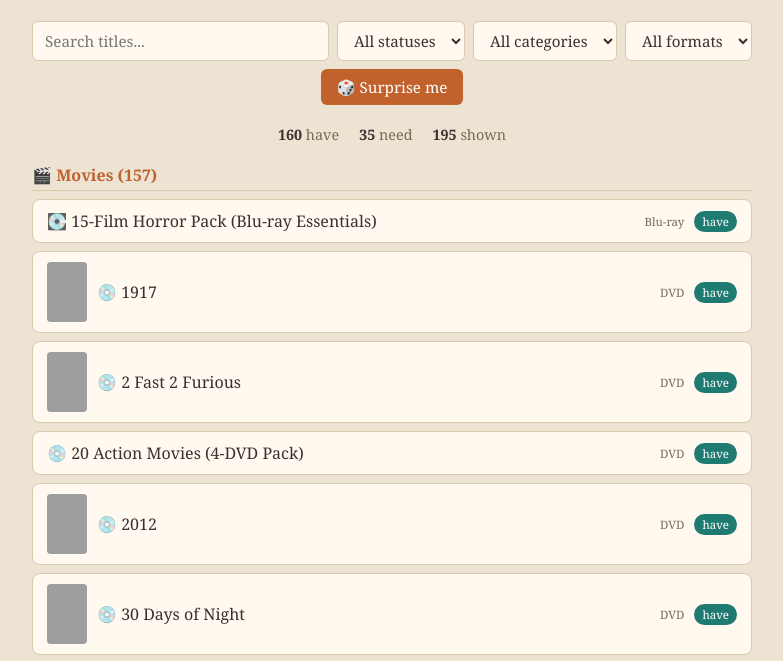
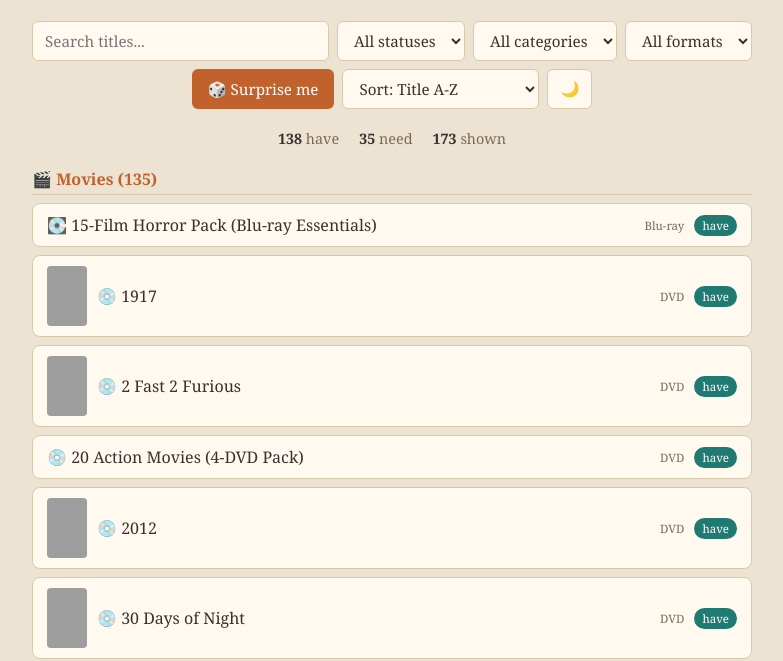
Before and after one commit to HailKrampus/Media-Library, a plain HTML site: page index.html in a window 1280 px wide. Shown: the part 115-776 px from the top of the page, without its empty margins (248-1031 px from the left). Drawn offline with Linux system fonts and the light colour scheme; grey boxes are pictures that could not be loaded.

Commit message:
added dark mode and prograss bars for movie collection

```diff
--- a/index.html
+++ b/index.html
@@ -123,6 +123,38 @@
     color: #7a6a55;
     margin-top: 40px;
   }
+  body.dark {
+    --sand: #241f1a;
+    --card: #2f2822;
+    --ink: #f0e6d8;
+    --border: #4a3f34;
+  }
+  .theme-btn {
+    padding: 8px 12px;
+    border: 1px solid var(--border);
+    border-radius: 6px;
+    background: var(--card);
+    color: var(--ink);
+    cursor: pointer;
+    font-size: 0.95rem;
+  }
+  .progress-bar {
+    width: 100%;
+    height: 6px;
+    background: var(--border);
+    border-radius: 999px;
+    overflow: hidden;
+    margin: 4px 0 2px;
+  }
+  .progress-fill {
+    height: 100%;
+    background: var(--turquoise);
+  }
+  .progress-text {
+    font-size: 0.78rem;
+    color: #7a6a55;
+    margin-bottom: 6px;
+  }
 </style>
 </head>
 <body>
@@ -149,6 +181,12 @@
     <option value="Blu-ray">Blu-ray</option>
   </select>
   <button class="surprise-btn" id="surpriseBtn">🎲 Surprise me</button>
+  <select id="sortBy">
+    <option value="title">Sort: Title A-Z</option>
+    <option value="format">Sort: Format</option>
+    <option value="recent">Sort: Recently Added</option>
+  </select>
+  <button class="theme-btn" id="themeToggle">🌙</button>
 </div>
 
 <div class="stats" id="stats"></div>
@@ -157,9 +195,14 @@
 <script>
 let library = [];
 
+if (localStorage.getItem('theme') === 'dark') {
+  document.body.classList.add('dark');
+}
+
 fetch('media.json')
   .then(res => res.json())
   .then(data => {
+    data.forEach((item, i) => { item._idx = i; });
     library = data;
     render();
   })
@@ -168,10 +211,16 @@
       '<div class="empty">Could not load media.json — make sure it\'s in the same folder as this page.</div>';
   });
 
+document.getElementById('themeToggle').addEventListener('click', () => {
+  document.body.classList.toggle('dark');
+  localStorage.setItem('theme', document.body.classList.contains('dark') ? 'dark' : 'light');
+});
+
 document.getElementById('search').addEventListener('input', render);
 document.getElementById('statusFilter').addEventListener('change', render);
 document.getElementById('categoryFilter').addEventListener('change', render);
 document.getElementById('formatFilter').addEventListener('change', render);
+document.getElementById('sortBy').addEventListener('change', render);
 document.getElementById('surpriseBtn').addEventListener('click', () => {
   const haves = library.filter(i => i.status === 'have');
   if (haves.length === 0) return;
@@ -207,6 +256,8 @@
     return;
   }
 
+  const sortBy = document.getElementById('sortBy').value;
+
   if (status === 'need') {
     const groups = {};
     filtered.forEach(item => {
@@ -215,8 +266,15 @@
     });
     let html = '';
     Object.keys(groups).sort().forEach(key => {
+      const needItems = groups[key];
+      const haveCount = library.filter(i => i.status === 'have' && i.collection === key).length;
+      const needCount = needItems.length;
+      const total = haveCount + needCount;
+      const percent = total ? Math.round((haveCount / total) * 100) : 0;
       html += `<div class="group-label">${key}</div>`;
-      groups[key].sort((a, b) => a.title.localeCompare(b.title)).forEach(item => {
+      html += `<div class="progress-bar"><div class="progress-fill" style="width:${percent}%"></div></div>`;
+      html += `<div class="progress-text">${haveCount} owned, ${needCount} missing</div>`;
+      sortItems(needItems, sortBy).forEach(item => {
         html += renderItem(item);
       });
     });
@@ -231,13 +289,25 @@
     ['movie', 'tv'].forEach(cat => {
       if (groups[cat] && groups[cat].length) {
         html += `<div class="group-label">${labels[cat]} (${groups[cat].length})</div>`;
-        groups[cat].sort((a, b) => a.title.localeCompare(b.title)).forEach(item => {
+        sortItems(groups[cat], sortBy).forEach(item => {
           html += renderItem(item);
         });
       }
     });
     resultsEl.innerHTML = html;
   }
+}
+
+function sortItems(items, sortBy) {
+  const sorted = [...items];
+  if (sortBy === 'format') {
+    sorted.sort((a, b) => (a.format || '').localeCompare(b.format || '') || a.title.localeCompare(b.title));
+  } else if (sortBy === 'recent') {
+    sorted.sort((a, b) => b._idx - a._idx);
+  } else {
+    sorted.sort((a, b) => a.title.localeCompare(b.title));
+  }
+  return sorted;
 }
 
 function formatIcon(fmt) {
--- a/media.json
+++ b/media.json
@@ -1,137 +1,4 @@
 [
-  {
-    "title": "Aladdin (Disney Classics)",
-    "format": "VHS",
-    "category": "movie",
-    "status": "have",
-    "poster": null
-  },
-  {
-    "title": "Alice in Wonderland (Disney Classics)",
-    "format": "VHS",
-    "category": "movie",
-    "status": "have",
-    "poster": null
-  },
-  {
-    "title": "Bambi (Disney Classics)",
-    "format": "VHS",
-    "category": "movie",
-    "status": "have",
-    "poster": null
-  },
-  {
-    "title": "Cinderella (Disney Classics)",
-    "format": "VHS",
-    "category": "movie",
-    "status": "have",
-    "poster": null
-  },
-  {
-    "title": "Snow White and the Seven Dwarfs (Masterpiece Collection)",
-    "format": "VHS",
-    "category": "movie",
-    "status": "have",
-    "poster": null
-  },
-  {
-    "title": "The Rescuers (Disney)",
-    "format": "VHS",
-    "category": "movie",
-    "status": "have",
-    "poster": null
-  },
-  {
-    "title": "Toy Story (Disney)",
-    "format": "VHS",
-    "category": "movie",
-    "status": "have",
-    "poster": "https://image.tmdb.org/t/p/w342/sfQtVlIHljToOwYjhe21KPGzZWK.jpg"
-  },
-  {
-    "title": "The Full Monty",
-    "format": "VHS",
-    "category": "movie",
-    "status": "have",
-    "poster": "https://image.tmdb.org/t/p/w342/fjg4EvzoLZVcZli4BwJIytJ6yjn.jpg"
-  },
-  {
-    "title": "Good Morning, Vietnam",
-    "format": "VHS",
-    "category": "movie",
-    "status": "have",
-    "poster": "https://image.tmdb.org/t/p/w342/sreISlFUn5TyR41QNjlfAdX5SEW.jpg"
-  },
-  {
-    "title": "The Great Outdoors",
-    "format": "VHS",
-    "category": "movie",
-    "status": "have",
-    "poster": "https://image.tmdb.org/t/p/w342/zxIoPZiqKOxrWvieumpxA6bOgkt.jpg"
-  },
-  {
-    "title": "Grumpier Old Men",
-    "format": "VHS",
-    "category": "movie",
-    "status": "have",
-    "poster": "https://image.tmdb.org/t/p/w342/1FSXpj5e8l4KH6nVFO5SPUeraOt.jpg"
-  },
-  {
-    "title": "Home Alone 3",
-    "format": "VHS",
-    "category": "movie",
-    "status": "have",
-    "poster": "https://image.tmdb.org/t/p/w342/6uOadrCfle0n2LOOxHbgWEdnrm2.jpg"
-  },
-  {
-    "title": "Let It Ride (Richard Dreyfuss)",
-    "format": "VHS",
-    "category": "movie",
-    "status": "have",
-    "poster": null
-  },
-  {
-    "title": "Liar Liar",
-    "format": "VHS",
-    "category": "movie",
-    "status": "have",
-    "poster": "https://image.tmdb.org/t/p/w342/p1habYSdC7oD3WygQ5lynU5G5rV.jpg"
-  },
-  {
-    "title": "Mission: Impossible",
-    "format": "VHS",
-    "category": "movie",
-    "status": "have",
-    "poster": "https://image.tmdb.org/t/p/w342/l5uxY5m5OInWpcExIpKG6AR3rgL.jpg"
-  },
-  {
-    "title": "Ransom (Mel Gibson)",
-    "format": "VHS",
-    "category": "movie",
-    "status": "have",
-    "poster": null
-  },
-  {
-    "title": "Runaway Bride",
-    "format": "VHS",
-    "category": "movie",
-    "status": "have",
-    "poster": "https://image.tmdb.org/t/p/w342/wzivR0yWJStVdhcl0A5rQvVdTQ7.jpg"
-  },
-  {
-    "title": "Star Trek: First Contact",
-    "format": "VHS",
-    "category": "movie",
-    "status": "have",
-    "poster": "https://image.tmdb.org/t/p/w342/iqhHe893Vcf07jNkNQ31tu85dKG.jpg"
-  },
-  {
-    "title": "Star Trek VI: The Undiscovered Country",
-    "format": "VHS",
-    "category": "movie",
-    "status": "have",
-    "poster": "https://image.tmdb.org/t/p/w342/tvTOJD7Gz668GLy2nNdLRQvpPsv.jpg"
-  },
   {
     "title": "Thomas the Tank Engine & Friends: James Learns a Lesson & Other Stories",
     "format": "VHS",
@@ -140,31 +7,9 @@
     "poster": null
   },
   {
-    "title": "True Lies",
-    "format": "VHS",
-    "category": "movie",
-    "status": "have",
-    "poster": "https://image.tmdb.org/t/p/w342/pqdvCBDThAOjlA0XBzbNm7GvwpU.jpg"
-  },
-  {
     "title": "Rugrats Vol. 2: A Baby's Gotta Do What A Baby's Gotta Do",
     "format": "VHS",
     "category": "tv",
-    "status": "have",
-    "poster": null
-  },
-  {
-    "title": "Star Wars Trilogy: Special Edition THX Box Set",
-    "format": "VHS",
-    "category": "movie",
-    "status": "have",
-    "copies": 2,
-    "poster": null
-  },
-  {
-    "title": "James Bond 007 Gift Set Vol. 1 (Dr. No / From Russia with Love / Goldfinger / Behind-the-Scenes with Goldfinger)",
-    "format": "VHS",
-    "category": "movie",
     "status": "have",
     "poster": null
   },
@@ -278,6 +123,7 @@
     "format": "DVD",
     "category": "movie",
     "status": "have",
+    "collection": "James Bond",
     "poster": "https://image.tmdb.org/t/p/w342/9wdw5H018bgIM8bK2HuDvh8BwOh.jpg"
   },
   {
@@ -341,6 +187,7 @@
     "format": "DVD",
     "category": "movie",
     "status": "have",
+    "collection": "Fast & Furious",
     "poster": "https://image.tmdb.org/t/p/w342/gqY0ITBgT7A82poL9jv851qdnIb.jpg"
   },
   {
@@ -348,6 +195,7 @@
     "format": "DVD",
     "category": "movie",
     "status": "have",
+    "collection": "Fast & Furious",
     "poster": "https://image.tmdb.org/t/p/w342/6nDZExrDKIXvSAghsFKVFRVJuSf.jpg"
   },
   {
@@ -355,6 +203,7 @@
     "format": "DVD",
     "category": "movie",
     "status": "have",
+    "collection": "Fast & Furious",
     "poster": "https://image.tmdb.org/t/p/w342/46xqGOwHbh2TH2avWSw3SMXph4E.jpg"
   },
   {
@@ -362,6 +211,7 @@
     "format": "DVD",
     "category": "movie",
     "status": "have",
+    "collection": "Fast & Furious",
     "poster": "https://image.tmdb.org/t/p/w342/qRyy2UmjC5ur9bDi3kpNNRCc5nc.jpg"
   },
   {
@@ -369,6 +219,7 @@
     "format": "DVD",
     "category": "movie",
     "status": "have",
+    "collection": "Fast & Furious",
     "poster": null
   },
   {
@@ -376,6 +227,7 @@
     "format": "DVD",
     "category": "movie",
     "status": "have",
+    "collection": "Fast & Furious",
     "poster": "https://image.tmdb.org/t/p/w342/thSmnRdrzPBBospIOJjLZBReqzo.jpg"
   },
   {
@@ -425,6 +277,7 @@
     "format": "DVD",
     "category": "movie",
     "status": "have",
+    "collection": "Godfather",
     "poster": "https://image.tmdb.org/t/p/w342/3bhkrj58Vtu7enYsRolD1fZdja1.jpg"
   },
   {
@@ -432,6 +285,7 @@
     "format": "DVD",
     "category": "movie",
     "status": "have",
+    "collection": "Godfather",
     "poster": "https://image.tmdb.org/t/p/w342/8a1lJs7mFyGhGhZZDT1azJUoQiZ.jpg"
   },
   {
@@ -460,6 +314,7 @@
     "format": "DVD",
     "category": "movie",
     "status": "have",
+    "collection": "Harry Potter",
     "poster": "https://image.tmdb.org/t/p/w342/wuMc08IPKEatf9rnMNXvIDxqP4W.jpg"
   },
   {
@@ -467,6 +322,7 @@
     "format": "DVD",
     "category": "movie",
     "status": "have",
+    "collection": "Harry Potter",
     "poster": "https://image.tmdb.org/t/p/w342/sdEOH0992YZ0QSxgXNIGLq1ToUi.jpg"
   },
   {
@@ -474,6 +330,7 @@
     "format": "DVD",
     "category": "movie",
     "status": "have",
+    "collection": "Harry Potter",
     "poster": "https://image.tmdb.org/t/p/w342/aWxwnYoe8p2d2fcxOqtvAtJ72Rw.jpg"
   },
   {
@@ -481,6 +338,7 @@
     "format": "DVD",
     "category": "movie",
     "status": "have",
+    "collection": "Harry Potter",
     "poster": "https://image.tmdb.org/t/p/w342/fECBtHlr0RB3foNHDiCBXeg9Bv9.jpg"
   },
   {
@@ -488,6 +346,7 @@
     "format": "DVD",
     "category": "movie",
     "status": "have",
+    "collection": "Harry Potter",
     "poster": "https://image.tmdb.org/t/p/w342/5aOyriWkPec0zUDxmHFP9qMmBaj.jpg"
   },
   {
@@ -495,6 +354,7 @@
     "format": "DVD",
     "category": "movie",
     "status": "have",
+    "collection": "Harry Potter",
     "poster": "https://image.tmdb.org/t/p/w342/z7uo9zmQdQwU5ZJHFpv2Upl30i1.jpg"
   },
   {
@@ -502,6 +362,7 @@
     "format": "DVD",
     "category": "movie",
     "status": "have",
+    "collection": "Harry Potter",
     "poster": "https://image.tmdb.org/t/p/w342/c54HpQmuwXjHq2C9wmoACjxoom3.jpg"
   },
   {
@@ -544,6 +405,7 @@
     "format": "DVD",
     "category": "movie",
     "status": "have",
+    "collection": "John Wick",
     "poster": "https://image.tmdb.org/t/p/w342/hXWBc0ioZP3cN4zCu6SN3YHXZVO.jpg"
   },
   {
@@ -551,6 +413,7 @@
     "format": "DVD",
     "category": "movie",
     "status": "have",
+    "collection": "John Wick",
     "poster": "https://image.tmdb.org/t/p/w342/ziEuG1essDuWuC5lpWUaw1uXY2O.jpg"
   },
   {
@@ -670,6 +533,7 @@
     "format": "DVD",
     "category": "movie",
     "status": "have",
+    "collection": "James Bond",
     "poster": "https://image.tmdb.org/t/p/w342/e3DXXLJHGqMx9yYpXsql1XNljmM.jpg"
   },
   {
@@ -797,6 +661,7 @@
     "format": "DVD",
     "category": "movie",
     "status": "have",
+    "collection": "Twilight",
     "poster": "https://image.tmdb.org/t/p/w342/3Gkb6jm6962ADUPaCBqzz9CTbn9.jpg"
   },
   {
@@ -804,6 +669,7 @@
     "format": "DVD",
     "category": "movie",
     "status": "have",
+    "collection": "Twilight",
     "poster": "https://image.tmdb.org/t/p/w342/k2qTooPlHffgNABNWxeJdGMglPK.jpg"
   },
   {
@@ -811,6 +677,7 @@
     "format": "DVD",
     "category": "movie",
     "status": "have",
+    "collection": "Twilight",
     "poster": "https://image.tmdb.org/t/p/w342/dK4Gi1UdMiHzHc7r7CZQG4IQ9Sr.jpg"
   },
   {
@@ -965,6 +832,7 @@
     "format": "DVD",
     "category": "tv",
     "status": "have",
+    "collection": "3rd Rock from the Sun",
     "poster": null
   },
   {
@@ -972,6 +840,7 @@
     "format": "DVD",
     "category": "tv",
     "status": "have",
+    "collection": "3rd Rock from the Sun",
     "poster": null
   },
   {
@@ -993,6 +862,7 @@
     "format": "DVD",
     "category": "tv",
     "status": "have",
+    "collection": "Aqua Teen Hunger Force",
     "poster": null
   },
   {
@@ -1000,6 +870,7 @@
     "format": "DVD",
     "category": "tv",
     "status": "have",
+    "collection": "Aqua Teen Hunger Force",
     "poster": null
   },
   {
@@ -1007,6 +878,7 @@
     "format": "DVD",
     "category": "tv",
     "status": "have",
+    "collection": "Aqua Teen Hunger Force",
     "poster": null
   },
   {
@@ -1028,6 +900,7 @@
     "format": "DVD",
     "category": "tv",
     "status": "have",
+    "collection": "King of the Hill",
     "poster": null
   },
   {
@@ -1042,6 +915,7 @@
     "format": "DVD",
     "category": "tv",
     "status": "have",
+    "collection": "The Office",
     "poster": null
   },
   {
@@ -1049,6 +923,7 @@
     "format": "DVD",
     "category": "tv",
     "status": "have",
+    "collection": "The Office",
     "poster": null
   },
   {
```
